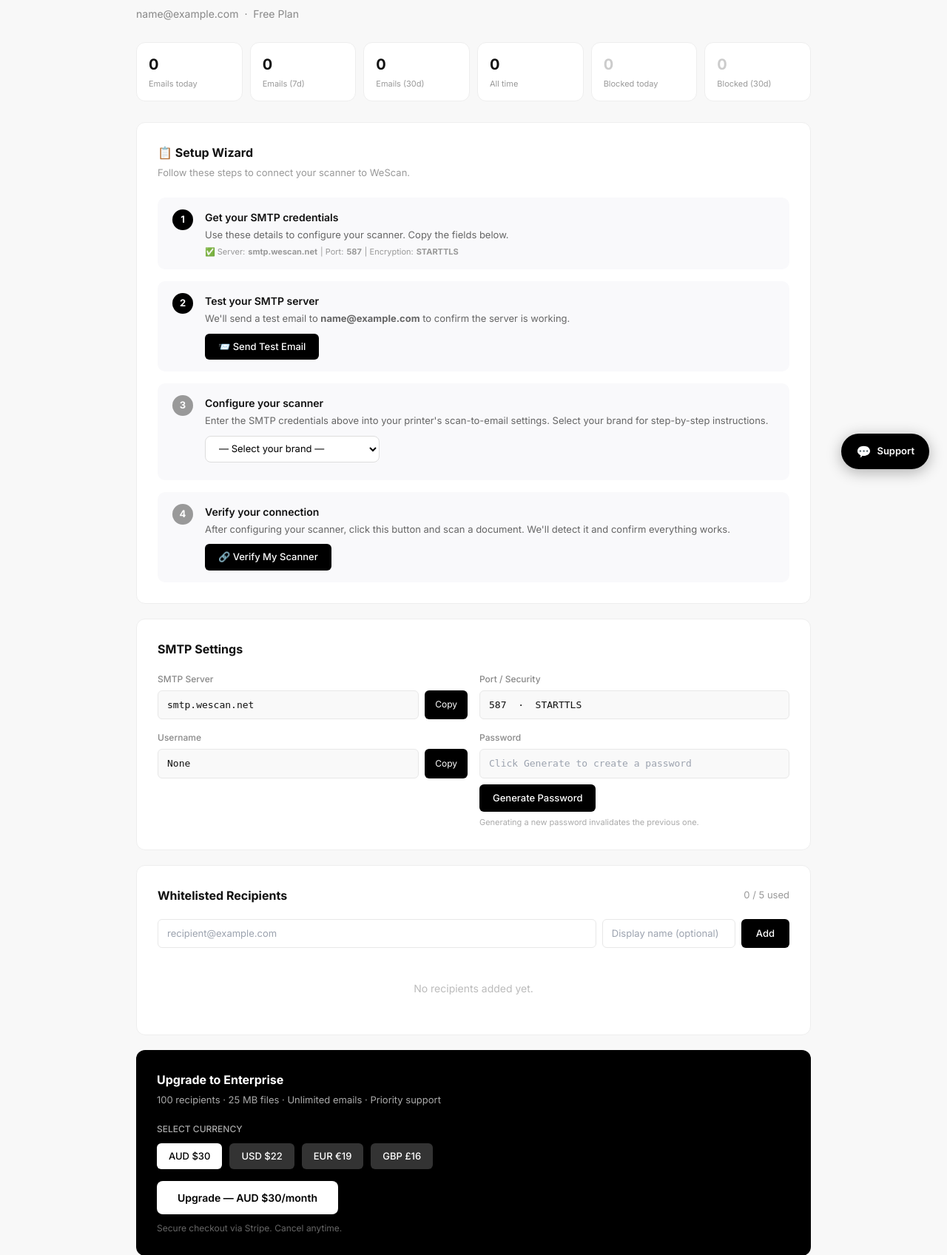
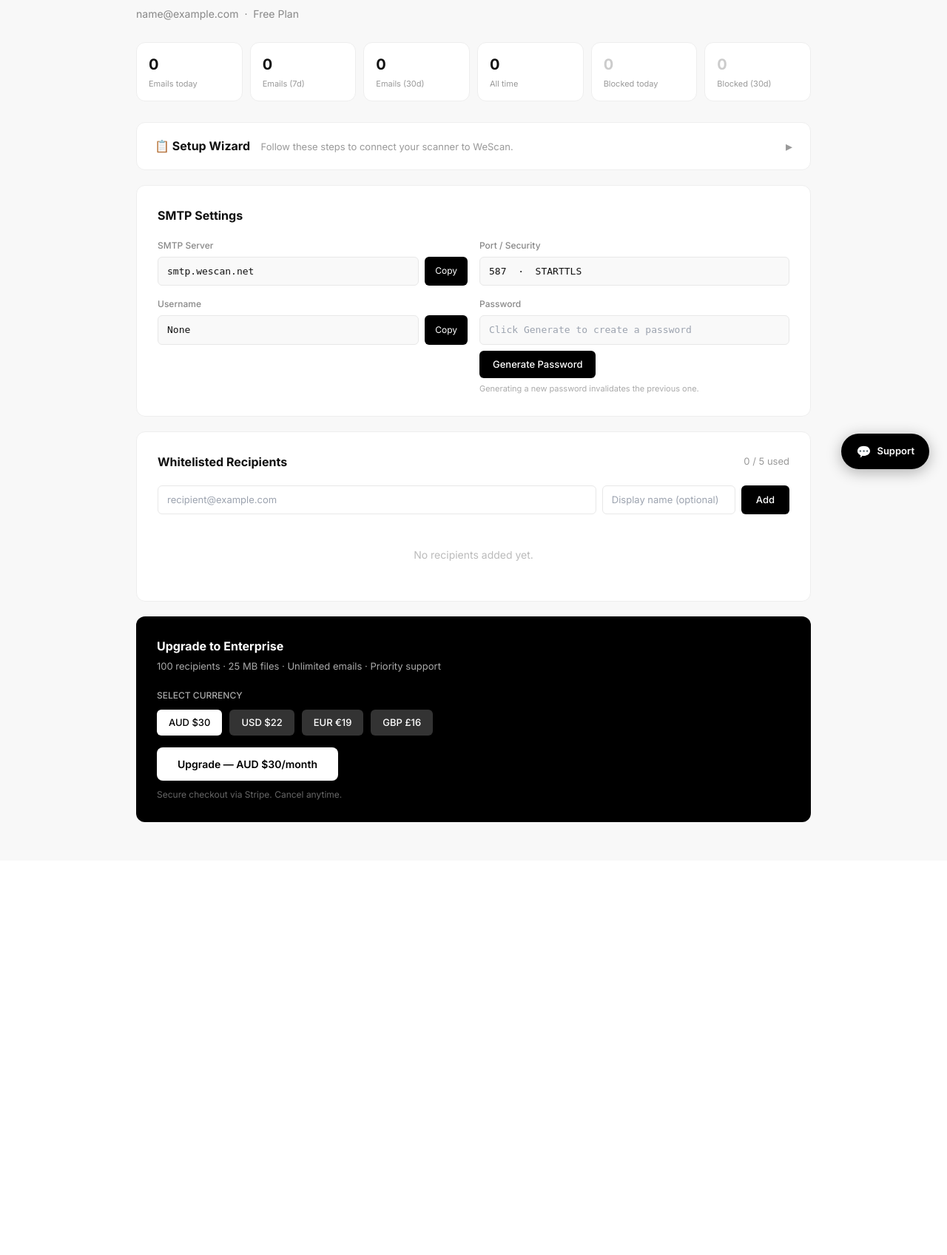
Before and after one commit to xnddzwkf5s-del/WeScan-Net, a Flask app: page /dashboard in a window 1280 px wide. Shown: the part 142-1838 px from the top of the page at 74% size. After the commit the page ends 1253 px from the top, so only its background shows below. Run offline with Flask 3, Linux system fonts and the light colour scheme; the visitor is signed in with stand-in values (Sample User, id 1); data that the repository does not hold is empty; some libraries are stand-ins or nearby versions.

Commit message:
v1.27 - setup wizard collapsed by default, click to expand

```diff
--- a/app/templates/dashboard/index.html
+++ b/app/templates/dashboard/index.html
@@ -100,10 +100,16 @@
   </div>
 
   <!-- ── Setup Wizard ──────────────────────────────────────────── -->
-  <div style="background:#fff;border:1px solid #eee;border-radius:12px;padding:28px;margin-bottom:20px;">
-    <h2 style="margin:0 0 6px;font-size:16px;font-weight:700;color:#111;">📋 Setup Wizard</h2>
-    <p style="margin:0 0 24px;font-size:13px;color:#999;">Follow these steps to connect your scanner to WeScan.</p>
+  <div style="background:#fff;border:1px solid #eee;border-radius:12px;margin-bottom:20px;">
+    <button onclick="toggleWizard()" style="width:100%;display:flex;align-items:center;justify-content:space-between;padding:18px 24px;background:none;border:none;cursor:pointer;text-align:left;">
+      <div>
+        <span style="font-size:16px;font-weight:700;color:#111;">📋 Setup Wizard</span>
+        <span style="font-size:13px;color:#999;margin-left:10px;">Follow these steps to connect your scanner to WeScan.</span>
+      </div>
+      <span id="wizard-chevron" style="font-size:18px;color:#999;transition:transform 0.2s;">▸</span>
+    </button>
 
+    <div id="wizard-body" style="display:none;padding:0 24px 24px;">
     <div style="display:flex;flex-direction:column;gap:16px;">
 
       <!-- Step 1: SMTP Credentials -->
@@ -203,6 +209,7 @@
       </div>
 
     </div>
+    </div><!-- /wizard-body -->
   </div>
 
   <!-- ── SMTP Settings ──────────────────────────────────────────────── -->
@@ -386,6 +393,14 @@
 </div>
 
 <script>
+function toggleWizard() {
+  const body = document.getElementById('wizard-body');
+  const chevron = document.getElementById('wizard-chevron');
+  const open = body.style.display !== 'none';
+  body.style.display = open ? 'none' : 'block';
+  chevron.textContent = open ? '▸' : '▾';
+}
+
 
 async function sendTestEmail() {
   const btn = document.getElementById('btn-test-email');
```
